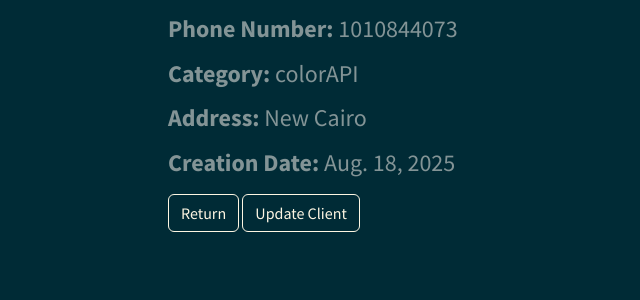
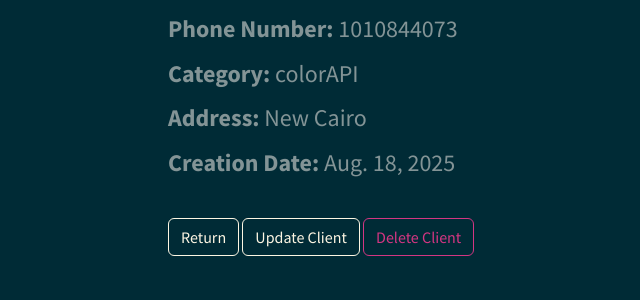
Before and after one commit to Abdulrahman-K-S/CRM-System, a Django app: page /view/3 in a window 1280 px wide. Shown: the part 312-612 px from the top of the page, without its empty margins (7-647 px from the left). Run offline with Django 5.2, Linux system fonts and the light colour scheme; a user stored in the database is signed in; data comes from the database, SQL or seed files in the repository; both versions use the stored data as it was after the commit.

Commit message:
feat: add client deletion

```diff
--- a/CRM/templates/web/view-client.html
+++ b/CRM/templates/web/view-client.html
@@ -20,8 +20,10 @@
         </h4>
     </div>
 
+    <br>
     <a href="{% url 'dashboard' %}" class="btn btn-outline-light">Return</a>
     <a href="{% url 'update_client' client.id %}" class="btn btn-outline-light">Update Client</a>
+    <a href="{% url 'delete_client' client.id %}" class="btn btn-outline-danger">Delete Client</a>
 </div>
 
 {% endblock %}
--- a/CRM/web/urls.py
+++ b/CRM/web/urls.py
@@ -9,5 +9,6 @@ urlpatterns = [
     path('logout/', views.user_logout, name='logout'),
     path('create-client/', views.create_client, name='createclient'),
     path('view/<int:client_id>', views.view_client, name='view_client'),
-    path('update/<int:client_id>', views.update_client, name='update_client')
+    path('update/<int:client_id>', views.update_client, name='update_client'),
+    path('delete/<int:client_id>', views.delete_client, name='delete_client')
 ]
--- a/CRM/web/views.py
+++ b/CRM/web/views.py
@@ -90,3 +90,10 @@ def update_client(request, client_id):
             return redirect('view_client', client_id=client_id)
     context = {'form': form}
     return render(request, 'web/update-client.html', context)
+
+
+@login_required(login_url='login')
+def delete_client(request, client_id):
+    client_object = get_object_or_404(models.Client, id=client_id)
+    client_object.delete()
+    return redirect('dashboard')
```
Also changed, not shown: CRM/templates/web/dashboard.html (+10 -0 lines), CRM/db.sqlite3.
